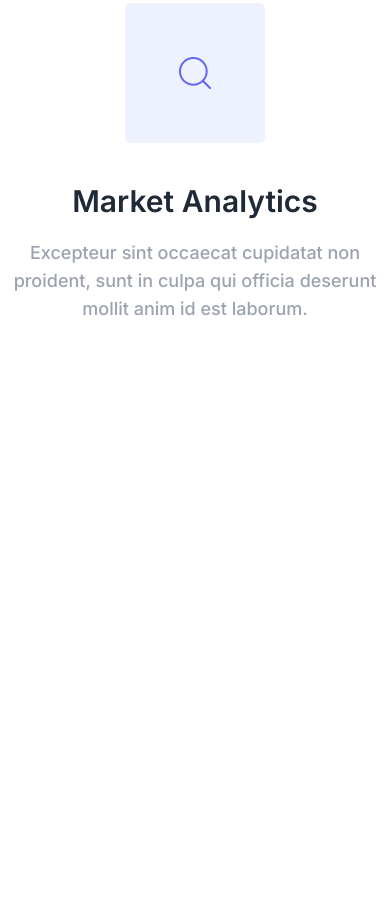
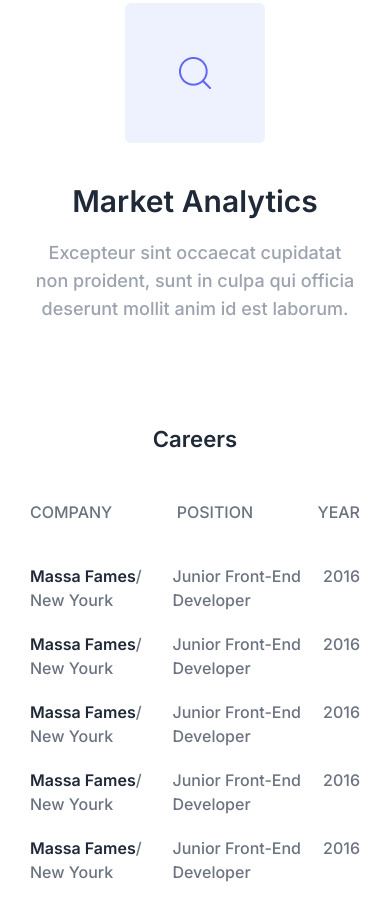
Before and after one commit to tomahawk535/ditch, a website: page #src/index.html in a window 390 px wide. Shown: the part 3852-4766 px from the top of the page. Before the commit the page ends 4250 px from the top, so only its background shows below. Drawn offline with nearby package versions, Linux system fonts and the light colour scheme; files that its build step writes are made by us from their sources; files whose address does not match are found by name.

Commit message:
add careers section

```diff
--- a/#src/_footer.html
+++ b/#src/_footer.html
@@ -1,5 +1,5 @@
 <footer class="footer">
 	<div class="footer__container _container">
-
+		<h2 class="footer__title"></h2>
 	</div>
 </footer>
--- a/#src/index.html
+++ b/#src/index.html
@@ -186,6 +186,44 @@
 						<p class="services__description">Excepteur sint occaecat cupidatat non proident, sunt in culpa qui officia deserunt mollit anim id est laborum.</p>
 					</div>
 				</div>
+
+				<div class="careers__container _container">
+					<h2 class="careers__title">Careers</h2>
+
+					<div class="careers__table">
+						<div class="table__headers">
+							<p class="headers__name">COMPANY</p>
+							<p class="headers__name">POSITION</p>
+							<p class="headers__name">YEAR</p>
+						</div>
+						<div class="table__list">
+							<p class="list__item"><span>Massa Fames</span>/ New Yourk</p>
+							<p class="list__item">Junior Front-End Developer</p>
+							<p class="list__item">2016</p>
+						</div>
+						<div class="table__list">
+							<p class="list__item"><span>Massa Fames</span>/ New Yourk</p>
+							<p class="list__item">Junior Front-End Developer</p>
+							<p class="list__item">2016</p>
+						</div>
+						<div class="table__list">
+							<p class="list__item"><span>Massa Fames</span>/ New Yourk</p>
+							<p class="list__item">Junior Front-End Developer</p>
+							<p class="list__item">2016</p>
+						</div>
+						<div class="table__list">
+							<p class="list__item"><span>Massa Fames</span>/ New Yourk</p>
+							<p class="list__item">Junior Front-End Developer</p>
+							<p class="list__item">2016</p>
+						</div>
+						<div class="table__list">
+							<p class="list__item"><span>Massa Fames</span>/ New Yourk</p>
+							<p class="list__item">Junior Front-End Developer</p>
+							<p class="list__item">2016</p>
+						</div>
+					</div>
+
+				</div>
 			</main>
 			@@include('_footer.html',{})
 		</div>
--- a/#src/scss/style.scss
+++ b/#src/scss/style.scss
@@ -415,6 +415,63 @@ body {
 	}
 }
 
+.careers__container {
+	display: flex;
+	flex-direction: column;
+	align-items: center;
+	padding: 0 0 150px 0;
+
+
+	.careers__title	{
+		font-weight: 600;
+		font-size: 48px;
+		line-height: 100%;
+		margin-bottom: 150px;
+	}
+	.careers__table {
+		display: flex;
+		flex-direction: column;
+		width: 100%;
+
+		.table__headers {
+			display: flex;
+			justify-content: space-between;
+			padding-bottom: 40px;
+
+			.headers__name {
+				font-weight: 500;
+				font-size: 16px;
+				line-height: 150%;
+				color: #6B7280;
+				text-transform: uppercase;
+			}
+
+		}
+		.table__list {
+			display: flex;
+			justify-content: space-between;
+			margin: 40px 0;
+
+			&:last-child {
+				margin: 40px 0 0 0;
+			}
+
+			.list__item {
+				font-weight: 400;
+				font-size: 16px;
+				line-height: 150%;
+				color: #6B7280;
+
+				span {
+					color: #1F2937;
+					font-weight: 600;
+				}
+			}
+		}
+	}
+
+}
+
 ._touch {
 	.feed__container {
 		.feed__projects {
@@ -442,7 +499,6 @@ body {
 
 		}
 	}
-
 	.project__container {
 		.project__title {
 			font-size: calc(20px + (48 - 20)*((100vw - 320px)/(1250 - 320)));
@@ -453,9 +509,14 @@ body {
 			font-size: calc(20px + (48 - 20)*((100vw - 320px)/(1250 - 320)));
 		}
 	}
+	.careers__container {
+		.careers__title {
+			font-size: calc(20px + (48 - 20)*((100vw - 320px)/(1250 - 320)));
+		}
+	}
 
 }
-// ========== DESCkTOP ============================================================================================
+// ========== TABLET ============================================================================================
 @media (max-width: $md1 + px){
 	.hero__container {
 		.hero__text {
@@ -518,6 +579,26 @@ body {
 			margin: 70px 20px;
 		}
 	}
+	.careers__container {
+		padding:  30px 30px;
+
+		.careers__title {
+			margin-bottom: 50px;
+		}
+
+		.careers__table {
+			.table__headers {
+				padding-bottom: 30px;
+			}
+			.table__list {
+				margin: 10px 0;
+
+				&:last-child {
+					margin: 10px 0 0 0;
+				}
+			}
+		}
+	}
 
 
 }
@@ -574,6 +655,28 @@ body {
 
 		.services__item {
 			margin: 5px 0 5px 0;
+			padding: 0 30px;
+		}
+	}
+
+	.careers__container {
+		padding:  30px 30px;
+
+		.careers__title {
+			margin-bottom: 50px;
+		}
+
+		.careers__table {
+			.table__headers {
+				padding-bottom: 30px;
+			}
+			.table__list {
+				margin: 10px 0;
+
+				&:last-child {
+					margin: 10px 0 0 0;
+				}
+			}
 		}
 	}
 }
@@ -628,6 +731,19 @@ body {
 		}
 
 	}
+	.careers__container {
+		.careers__table {
+			.table__list {
+				.list__item {
+					margin-right: 5px;
+
+					&:last-child{
+						margin-right: 0;
+					}
+				}
+			}
+		}
+	}
 
 
 }
```
Also changed, not shown: ditch/index.html (+39 -1 lines), ditch/css/style.min.css.
